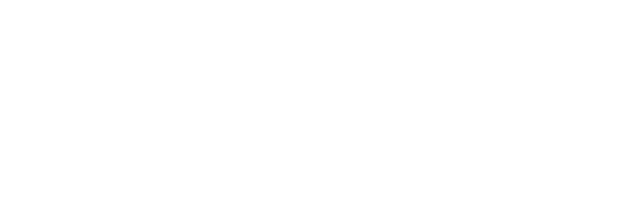
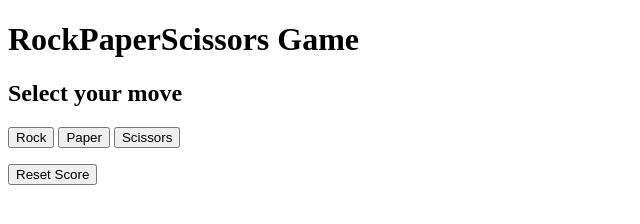
Before and after one commit to RubiGuy/RockPaperScissors, a plain HTML site: page index.html in a window 1280 px wide. Shown: the whole page, without its empty margins (0-640 px from the left). Drawn offline with Linux system fonts and the light colour scheme.

Commit message:
html-preparing

```diff
--- a/index.html
+++ b/index.html
@@ -3,9 +3,27 @@
 <head>
     <meta charset="UTF-8">
     <meta name="viewport" content="width=device-width, initial-scale=1.0">
-    <title>RockPaperScissor</title>
+    <meta name="description" content="Rock Paper And Scissors Game made in HTML CSS and JS!">
+    <title>RockPaperScissors</title>
 </head>
 <body>
-
+    <header>
+        <h1 class="title">RockPaperScissors Game</h1>
+        <h2 class="subtitle">Select your move</h2>
+    </header>
+    <main>
+        <div class="moves-buttons">
+            <button class="rock-button">Rock</button>
+            <button class="paper-button">Paper</button>
+            <button class="scissors-button">Scissors</button>
+        </div>
+        <div>
+            <p class="result"></p>
+            <p class="movesElement"></p>
+            <p class="score"></p>
+            <button class="reset-button">Reset Score</button>
+        </div>
+    </main>
+    <script src="index.js"></script>
 </body>
 </html>
```
Also changed, not shown: 1 other file.
